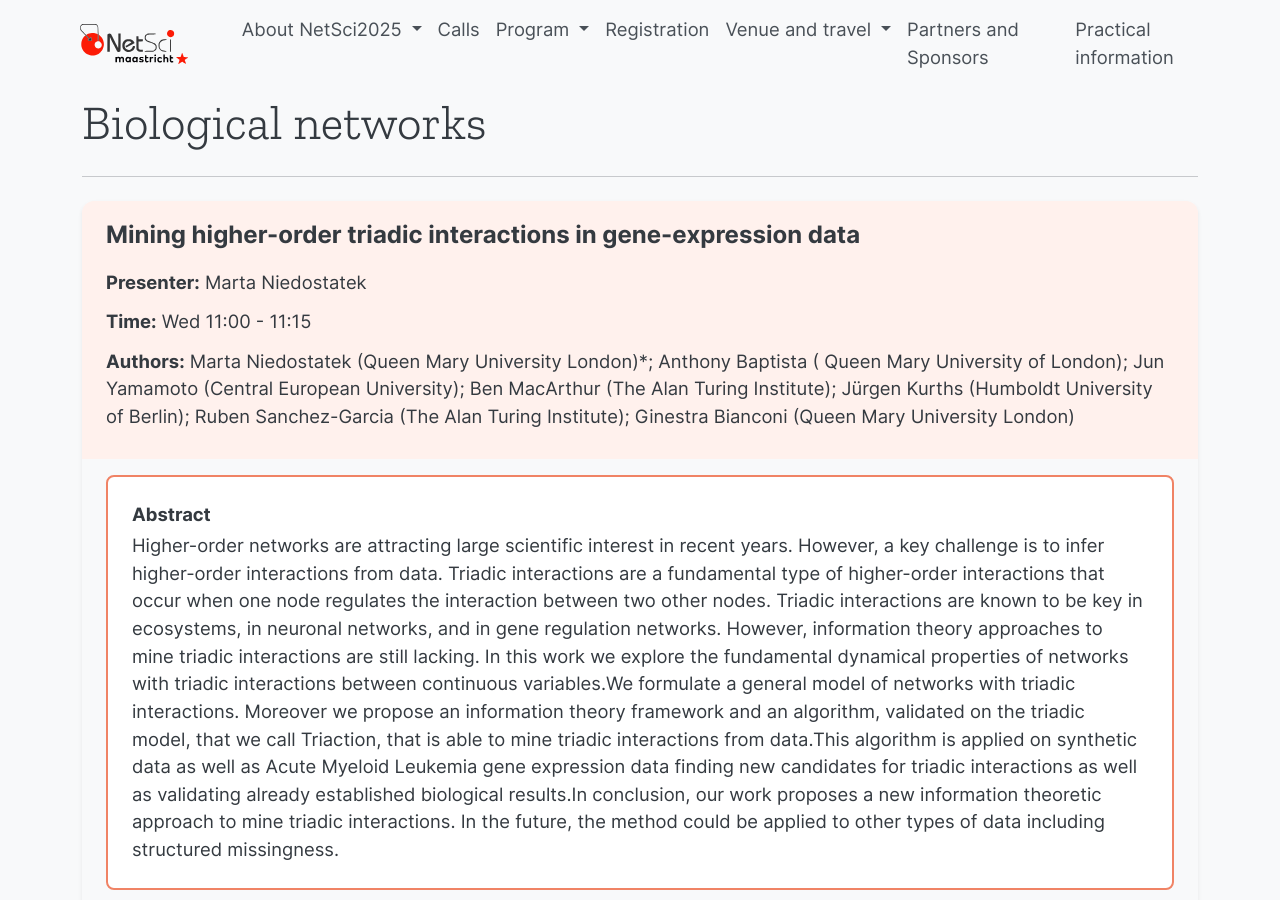
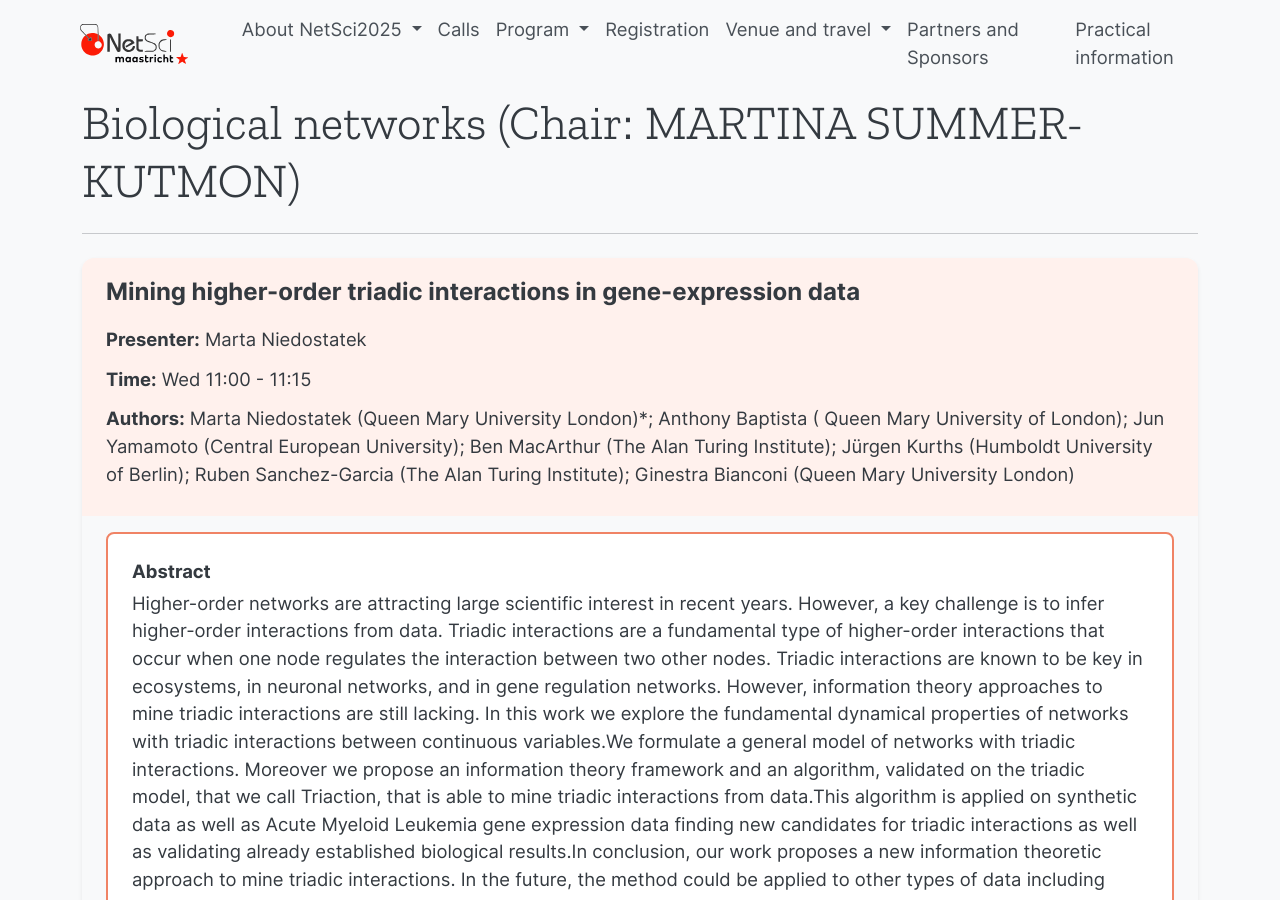
Before and after one commit to NetSci2025/netsci2025.github.io, a Jekyll site: the page built from _parallel/biological-networks.md, in a window 1280 px wide and 900 px high. Built offline with Jekyll 4.4.1, drawn with Linux system fonts in a browser that asks for light colours.

Commit message:
Update biological-networks.md

```diff
--- a/_parallel/biological-networks.md
+++ b/_parallel/biological-networks.md
@@ -1,6 +1,6 @@
 ---
 layout: parallel
-title: "Biological networks"
+title: "Biological networks (Chair: MARTINA SUMMER-KUTMON)"
 slug: biological-networks
 permalink: /parallel/biological-networks/
 ---
```
